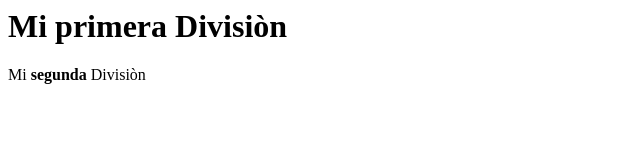
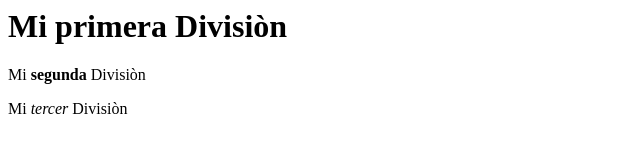
Before and after one commit to Yancort/programawn.github.io, a plain HTML site: page index.html in a window 1280 px wide. Shown: the whole page, without its empty margins (0-640 px from the left). Drawn offline with Linux system fonts and the light colour scheme.

Commit message:
Agregando tercera division

```diff
--- a/index.html
+++ b/index.html
@@ -5,5 +5,6 @@
 	<body>
 		<div><P><h1> Mi primera Divisiòn </h1></p></div>
 		<div><P> Mi <b>segunda</b> Divisiòn </p></div>
+		<div><P> Mi <em>tercer</em> Divisiòn </p></div>
 	</body>
 </html>
```
